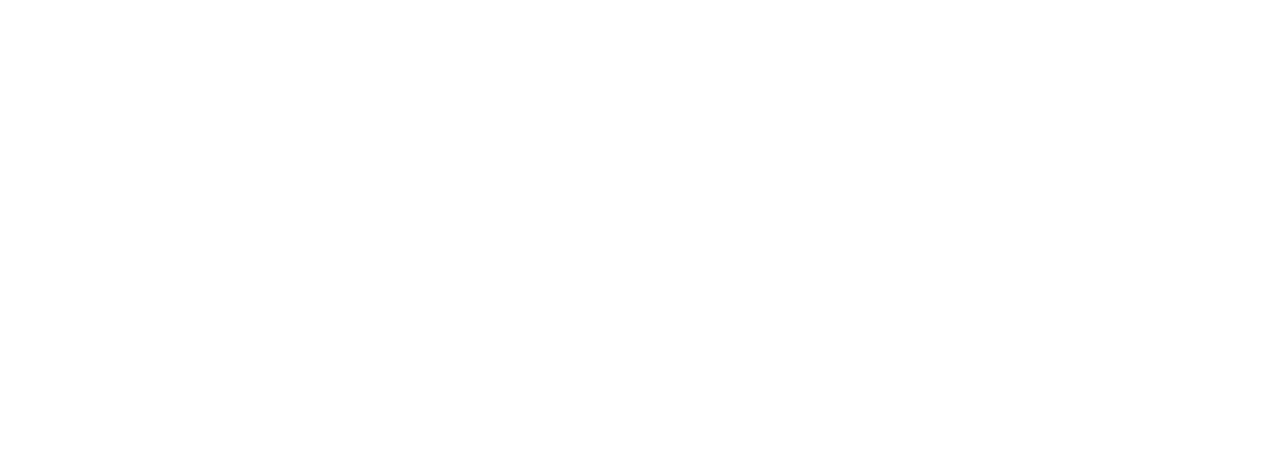
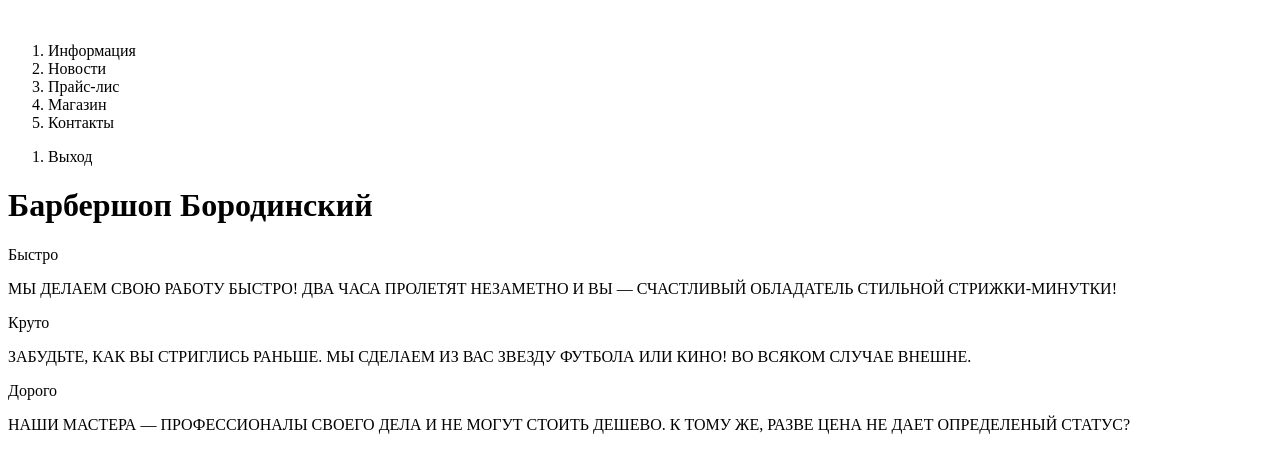
Before and after one commit to Rattnik/htmlacademy-barbershop, a plain HTML site: page index.html in a window 1280 px wide. Drawn offline with Linux system fonts and the light colour scheme.

Commit message:
Базовая разметка 1

```diff
--- a/index.html
+++ b/index.html
@@ -7,6 +7,39 @@
     <title>Barbershop Borodinsky</title>
 </head>
 <body>
-
+    <header class="main-header">
+        <nav class="main-nav">
+            <a href=""><img src="" alt="" class="logo"></a>
+            <ol>
+                <li class="nav-item">Информация</li>
+                <li class="nav-item">Новости</li>
+                <li class="nav-item">Прайс-лис</li>
+                <li class="nav-item">Магазин</li>
+                <li class="nav-item">Контакты</li>
+            </ol>
+        </nav>
+        <nav class="user-nav">
+            <ol>
+                <li class="nav-item">Выход</li>
+            </ol>
+        </nav>
+    </header>
+    <main>
+        <h1 class="visually-hidden">Барбершоп Бородинский</h1>
+        <section class="features">
+            <div class="feature-item">
+                <span>Быстро</span>
+                <p>МЫ ДЕЛАЕМ СВОЮ РАБОТУ БЫСТРО! ДВА ЧАСА ПРОЛЕТЯТ НЕЗАМЕТНО И ВЫ — СЧАСТЛИВЫЙ ОБЛАДАТЕЛЬ СТИЛЬНОЙ СТРИЖКИ-МИНУТКИ!</p>
+            </div>
+            <div class="feature-item">
+                <span>Круто</span>
+                <p>ЗАБУДЬТЕ, КАК ВЫ СТРИГЛИСЬ РАНЬШЕ. МЫ СДЕЛАЕМ ИЗ ВАС ЗВЕЗДУ ФУТБОЛА ИЛИ КИНО! ВО ВСЯКОМ СЛУЧАЕ ВНЕШНЕ.</p>
+            </div>
+            <div class="feature-item">
+                <span>Дорого</span>
+                <p>НАШИ МАСТЕРА — ПРОФЕССИОНАЛЫ СВОЕГО ДЕЛА И НЕ МОГУТ СТОИТЬ ДЕШЕВО. К ТОМУ ЖЕ, РАЗВЕ ЦЕНА НЕ ДАЕТ ОПРЕДЕЛЕНЫЙ СТАТУС?</p>
+            </div>
+        </section>
+    </main>
 </body>
 </html>
```
